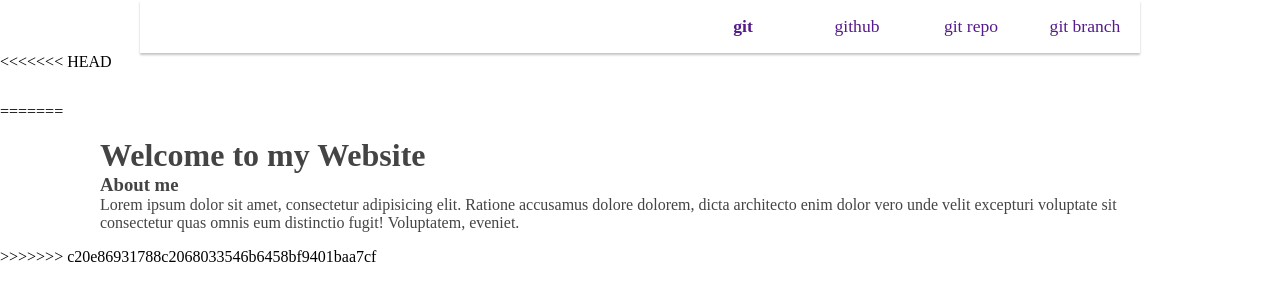
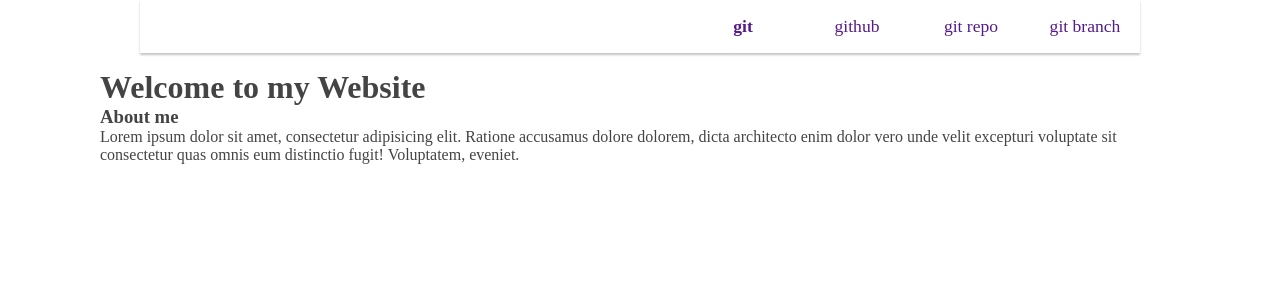
Before and after one commit to frankjr212711/git_sampling, a plain HTML site: page index.html in a window 1280 px wide. Drawn offline with Linux system fonts and the light colour scheme.

Commit message:
image-feature first edit

```diff
--- a/index.html
+++ b/index.html
@@ -25,11 +25,7 @@
                 </ul>
             </nav>
         </header>
-<<<<<<< HEAD
-        <div class="content">
 
-        </div>
-=======
 
         <div class="content">
             <h1>Welcome to my Website</h1>
@@ -37,7 +33,6 @@
             <p>Lorem ipsum dolor sit amet, consectetur adipisicing elit. Ratione accusamus dolore dolorem, dicta architecto enim dolor vero unde velit excepturi voluptate sit consectetur quas omnis eum distinctio fugit! Voluptatem, eveniet.</p>
         </div>
 
->>>>>>> c20e86931788c2068033546b6458bf9401baa7cf
     </div>
 
 
```
